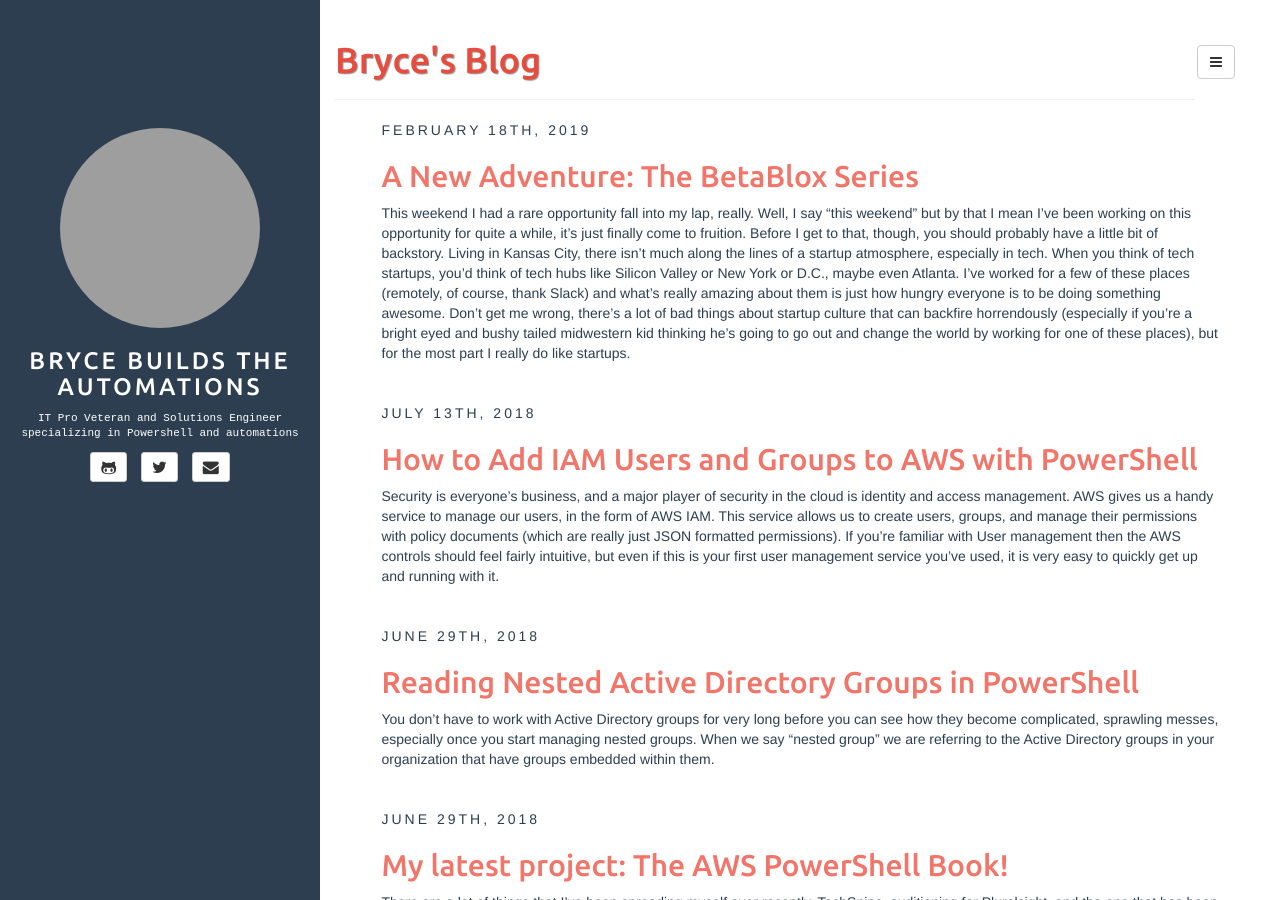
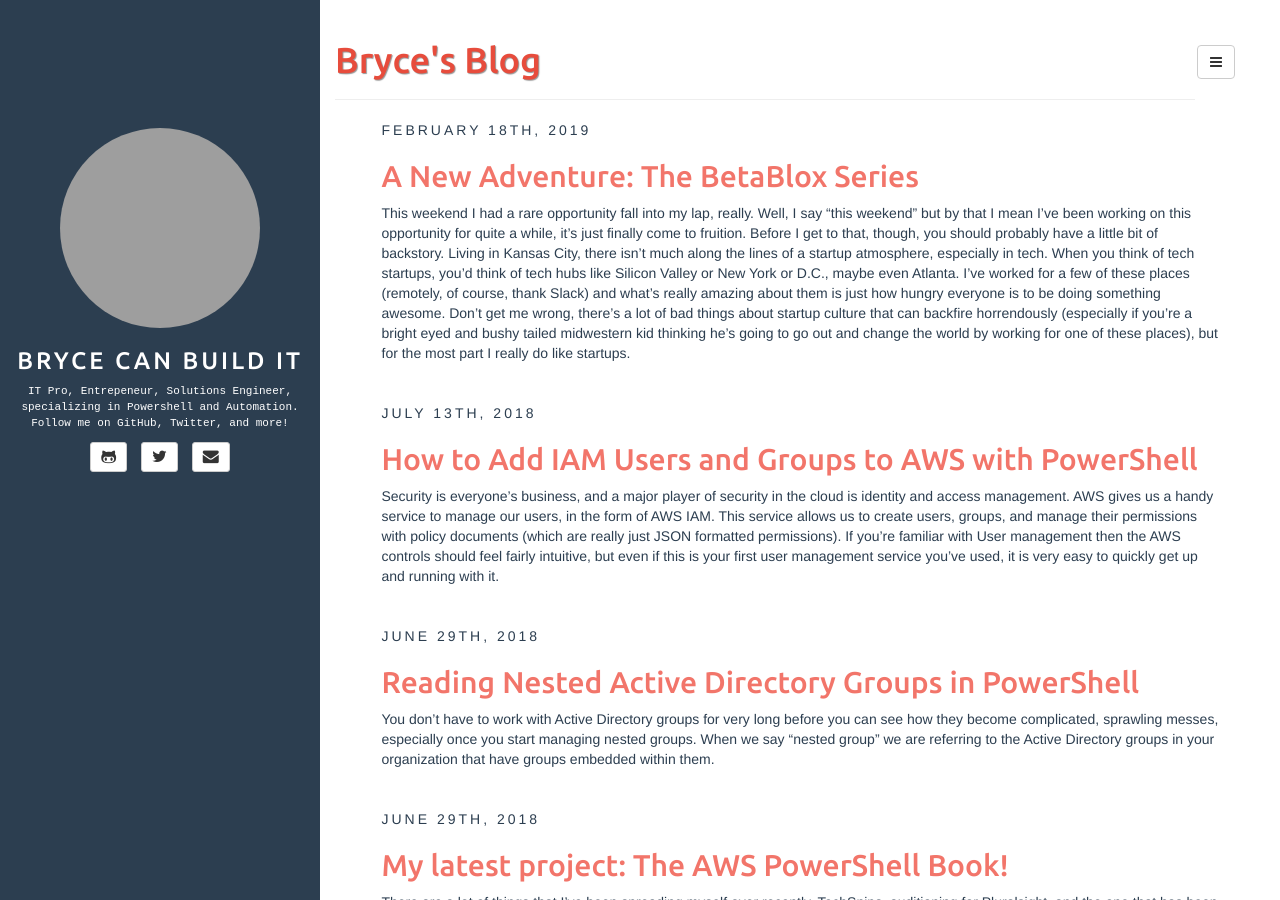
Before and after one commit to mcdonaldbm/mcdonaldbm.github.io, a Jekyll site: the page built from index.html, in a window 1280 px wide and 900 px high. Built offline with Jekyll 4.4.1, drawn with Linux system fonts in a browser that asks for light colours; the list of posts is cut into pages by our own code; grey boxes are pictures that could not be loaded.

Commit message:
sidebar and description updates

```diff
--- a/_config.yml
+++ b/_config.yml
@@ -44,7 +44,7 @@ defaults:
     values:
       title: Bryce's Blog
 
-description: The personal musings of Solutions Engineer and IT Pro Veteran Bryce McDonald
+description: The personal blog of Bryce McDonald - follow NorthCode Solutions and @_brycemcdonald for more.
 author:
   name: Bryce McDonald
   email: bryce@northcodesolutions.com
@@ -52,7 +52,7 @@ author:
   twitter: _brycemcdonald
   pinterest:
   linkedin: mcdonaldbm
-  bio: IT Pro Veteran and Solutions Engineer specializing in Powershell and automations
+  bio: IT Pro, Entrepeneur, Solutions Engineer, specializing in Powershell and Automation.  Follow me on GitHub, Twitter, and more!
   email_md5: e2768e2137a7ad8647b9bac511cbeb74
 
 rss_path: feed.xml
--- a/_includes/sidebar.html
+++ b/_includes/sidebar.html
@@ -4,7 +4,7 @@
 		<img src="https://avatars2.githubusercontent.com/u/12848366?v=3&u=40e1f560d702f8ffd8cf509860c8073868945151&s=400" class="img-circle" width="200" height="200"/>
 	</a>
 	<h3 class="title">
-        <a href="{{ site.BASE_PATH }}/">Bryce Builds the Automations</a>
+        <a href="{{ site.BASE_PATH }}/">BRYCE CAN BUILD IT</a>
     </h3>
 </header>
 
```
